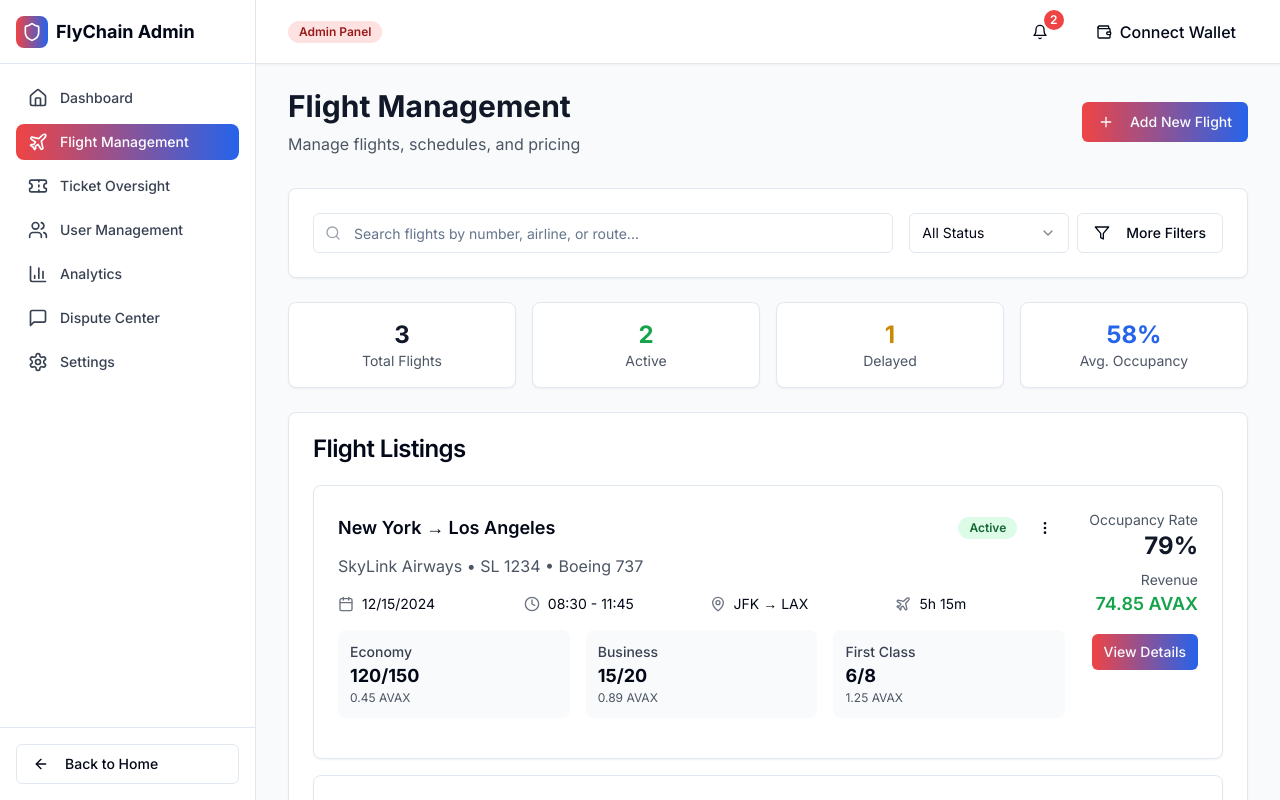
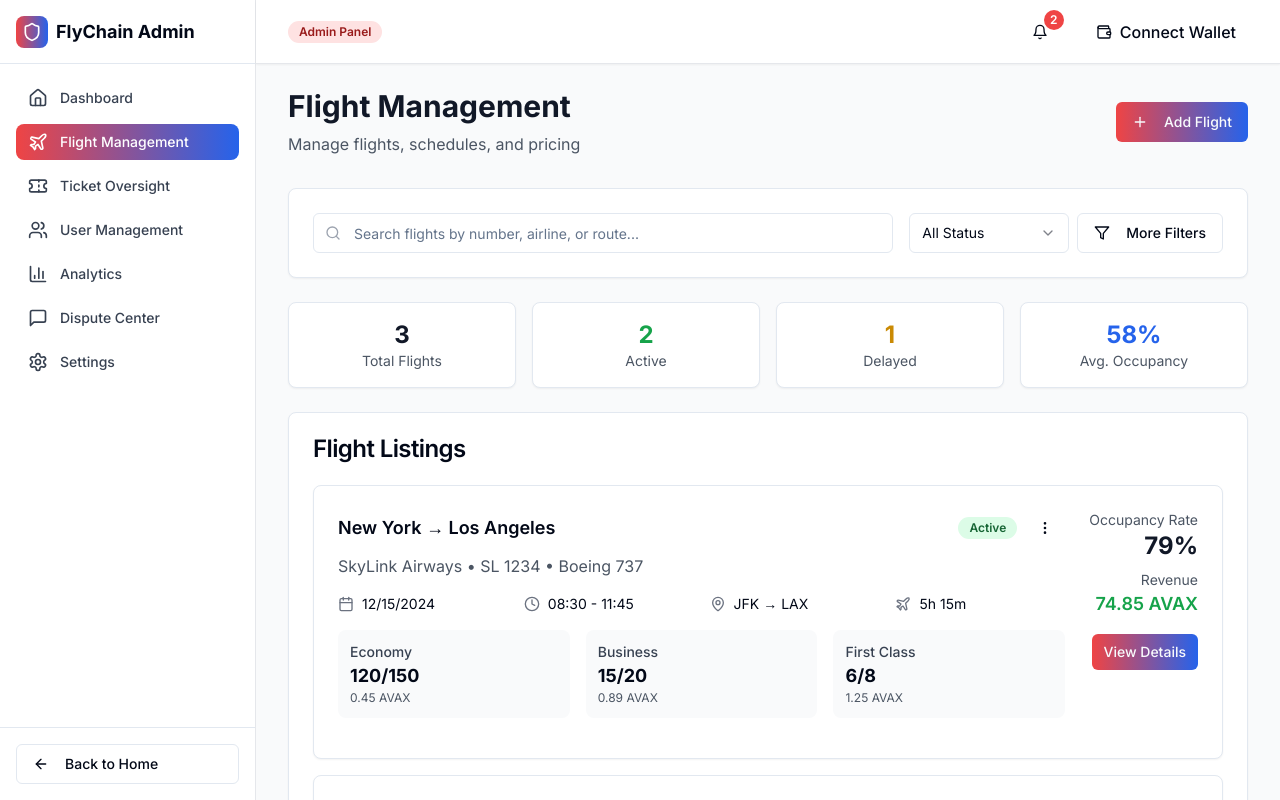
Before and after one commit to AmDeeJhay/Avax-reFlight, a Next.js app: page /admin/flights in a window 1280 px wide. Shown: the top 800 px of the page. Built offline with nearby package versions, Linux system fonts and the light colour scheme.

Commit message:
feat: sync main changes to Avax-reFlight project
Co-authored-by: Akwaubok Emeh <177981254+AHKAYY007@users.noreply.github.com>

```diff
--- a/components/admin/modals/add-flight-modal.tsx
+++ b/components/admin/modals/add-flight-modal.tsx
@@ -75,7 +75,7 @@ export function AddFlightModal({ trigger }: AddFlightModalProps) {
         {trigger || (
           <Button className="bg-gradient-to-r from-red-500 to-blue-600">
             <Plus className="w-4 h-4 mr-2" />
-            Add New Flight
+            Add Flight
           </Button>
         )}
       </DialogTrigger>
```
